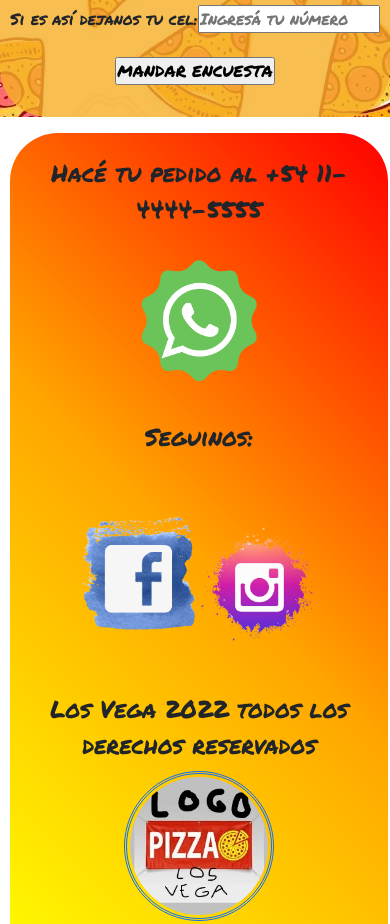
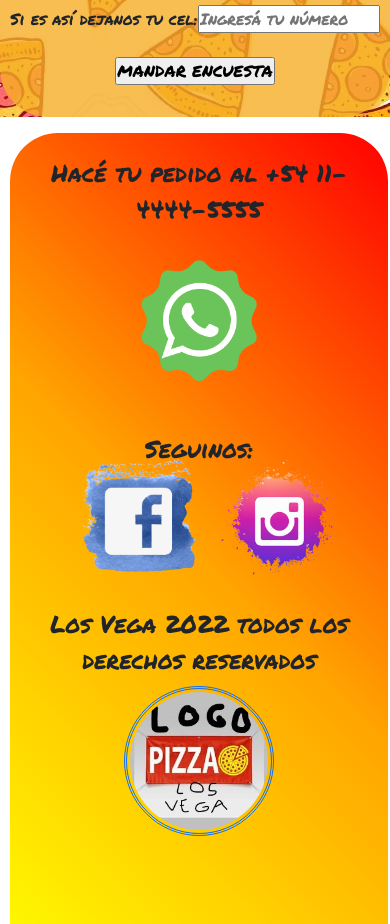
Before and after one commit to reyfer17/PizzeriaLosVega-ReyFernandoMartin, a website: page pages/contacto.html in a window 390 px wide. Shown: the part 1862-2786 px from the top of the page. Drawn offline with nearby package versions, Linux system fonts and the light colour scheme.

Commit message:
modificacion al footer para que tome bien el link de instagram por debajo de 601px

```diff
--- a/componentes/_footer.scss
+++ b/componentes/_footer.scss
@@ -56,15 +56,15 @@
     #footer-cf2{
         grid-area: cf2;
     }
-    #cf-face{
+    #cf-div-face{
         position: relative;
-        bottom: 120px;
+        bottom: 130px;
         right: 60px;
     }
-    #cf-insta{
+    #cf-div-insta{
         position: relative;
-        top: 38px;
-        left: 60px;
+        bottom: 40px;
+        left: 80px;
     }
     #footer-cf3{
         grid-area: cf3;
--- a/pages/contacto.html
+++ b/pages/contacto.html
@@ -102,7 +102,8 @@
             </form>
         </div>
     </main>
-    <footer class="footer">
+    <footer id="footer" class="footer">
+        <!--mediante el vínculo con el logo regresamos a la página principal desde cualquier página-->
         <div class="footer_cuadro" id="footer-cf1" >
             <a href="../index.html"> <img class="logo" src="../images/pizza-logo.jpg"  alt="logo de Los Vega"></a>
             <p>Los Vega 2022 todos los derechos reservados</p>
@@ -114,9 +115,13 @@
         </div>
         <div class="footer_cuadro" id="footer-cf3">
             <p> Seguinos:</p>
-            <a id="cf-insta" href="https://www.instagram.com/losvega_pizzeria/?hl=es" target="_blank"><img src="../images/NicePng_insta.png" alt="link de instagram" > </a>
-            <a id="cf-face" href="https://m.facebook.com/pg/Los-Vega-120534359744132/posts/" target="_blank"><img src="../images/NicePng_face.png" alt="link a facebook" ></a>
-         </div>
+            <div id="cf-div-insta">
+                <a id="cf-insta" href="https://www.instagram.com/losvega_pizzeria/?hl=es" target="_blank"><img src="../images/NicePng_insta.png" alt="link de instagram" > </a>
+            </div>
+            <div id="cf-div-face">
+                <a id="cf-face" href="https://m.facebook.com/pg/Los-Vega-120534359744132/posts/" target="_blank"><img src="../images/NicePng_face.png" alt="link a facebook" ></a>
+            </div>
+            </div>
     </footer>
 </body>
 </html>
```
Also changed, not shown: index.html (+7 -3 lines), pages/historia.html (+9 -4 lines), pages/productos.html (+9 -4 lines), pages/redes.html (+9 -4 lines), css/estilo.css.
